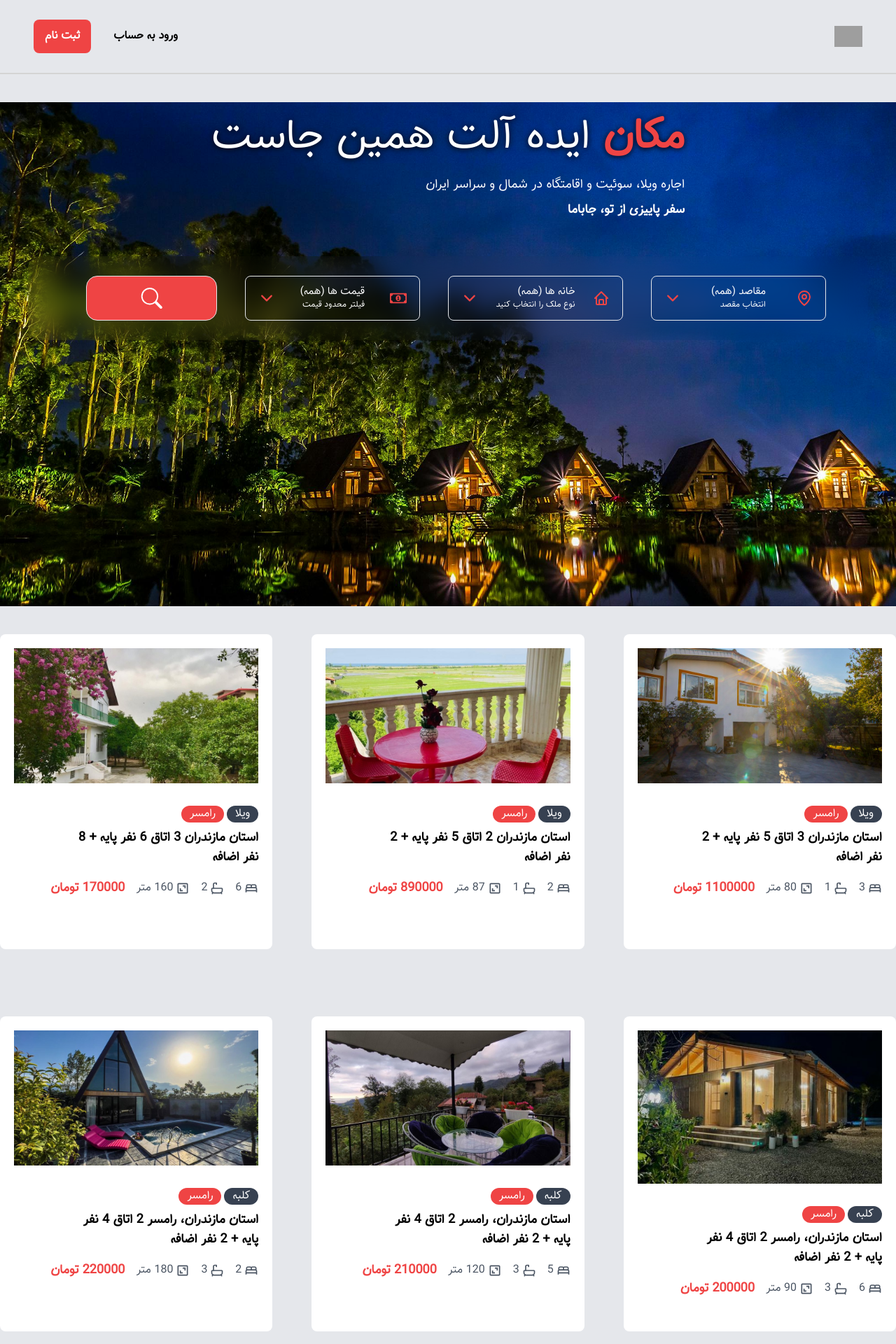
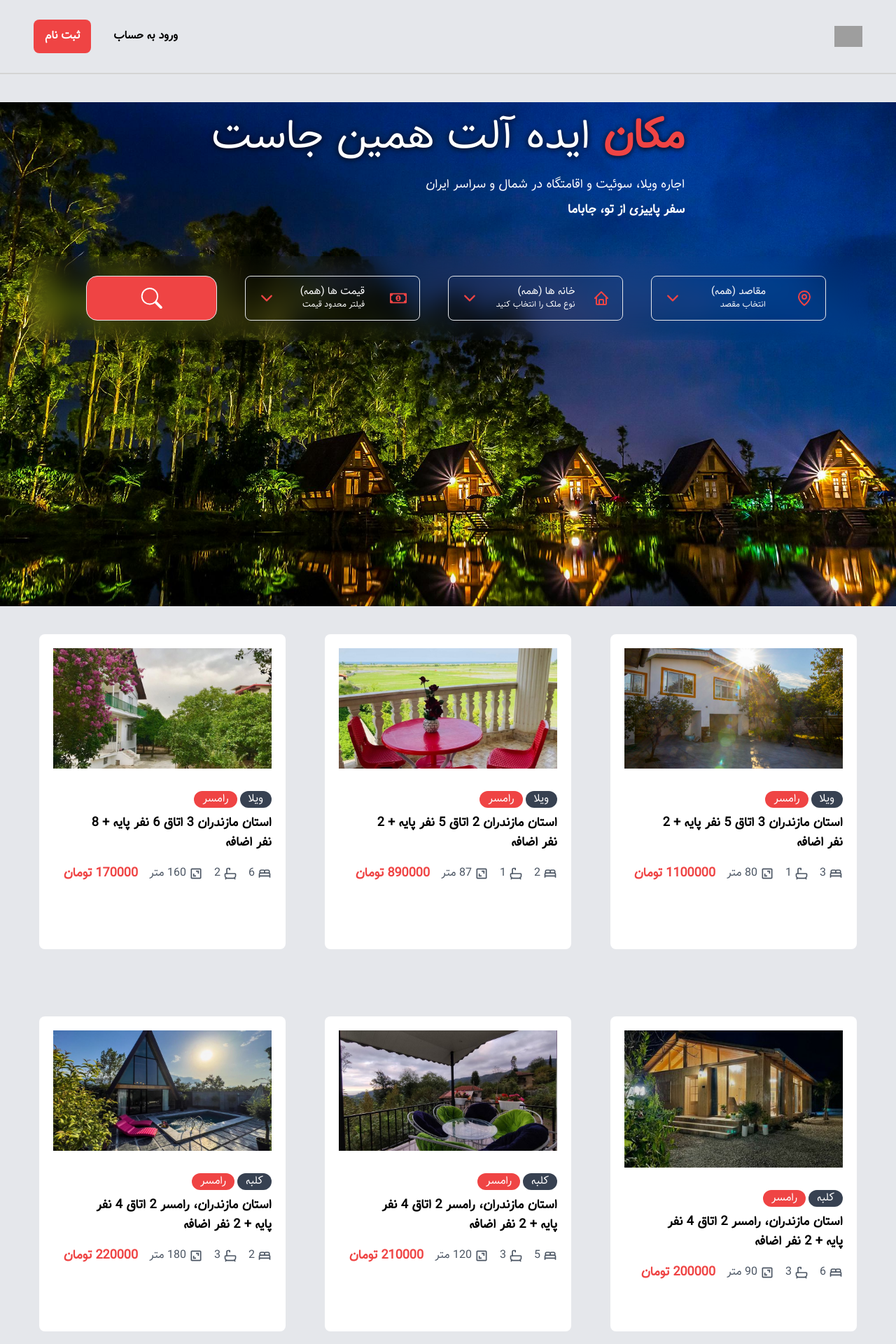
Before and after one commit to zahranoori1996/jabama-project, a React (Create React App) app: page / in a window 1280 px wide. Shown: the top 1920 px of the page at 70% size. Built offline with nearby package versions, Linux system fonts and the light colour scheme; grey boxes are pictures that could not be loaded.

Commit message:
edit style home page

```diff
--- a/src/components/HouseList.jsx
+++ b/src/components/HouseList.jsx
@@ -21,7 +21,7 @@ export default function HouseList() {
   }
   return (
     <section className="mb-20 ">
-      <div className="container mx-auto">
+      <div className="container mx-auto px-14">
         <div className="grid md:grid-cols-2 lg:grid-cols-3 gap-4 lg:gap-14 ">
           {houses.map((house, index) => {
             return (
--- a/src/pages/HomeDetails.jsx
+++ b/src/pages/HomeDetails.jsx
@@ -29,7 +29,7 @@ export default function HomeDetails() {
           </div>
         </div>
 
-        <img className="rounded my-2" src={property.imageLg} />
+        <img className="rounded my-2 w-[100%]" src={property.imageLg} />
 
         <div className="flex gap-x-4 my-4 ">
           <div className="flex items-center text-red-500 gap-1">
```
